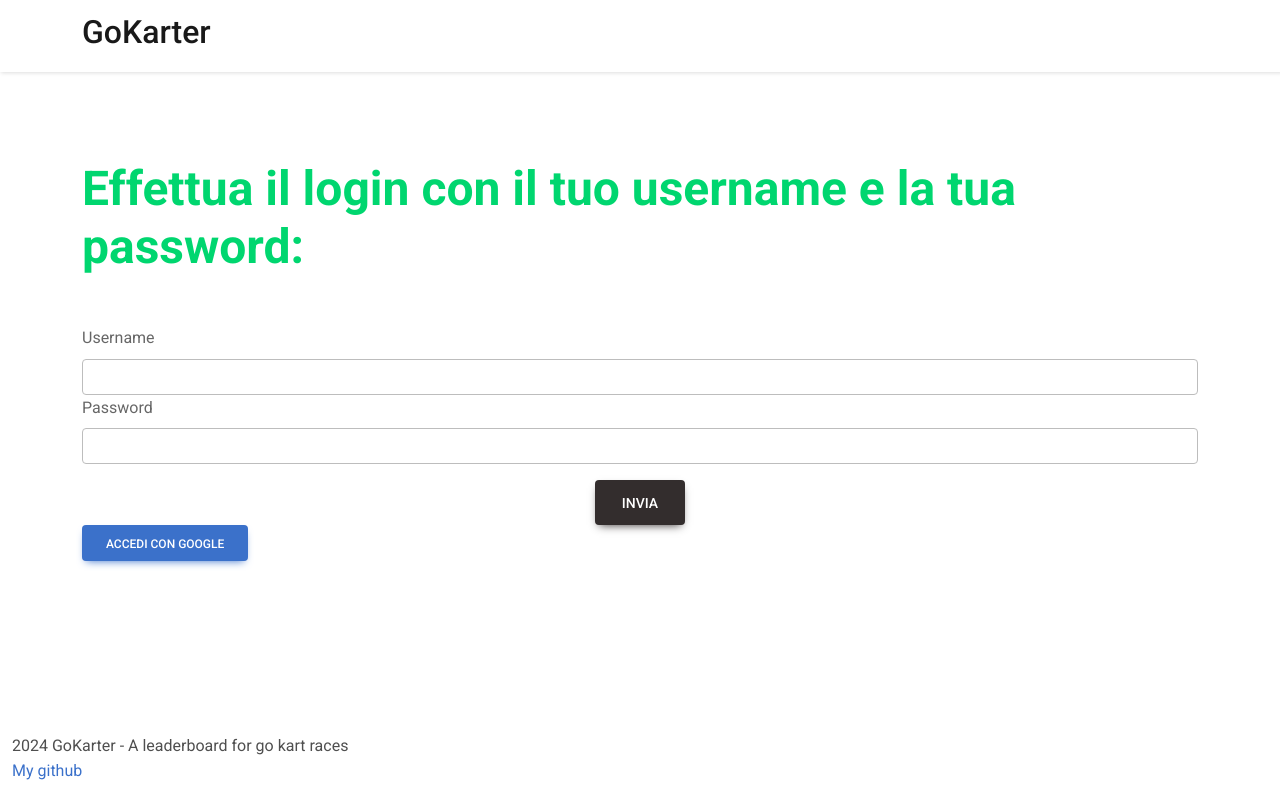
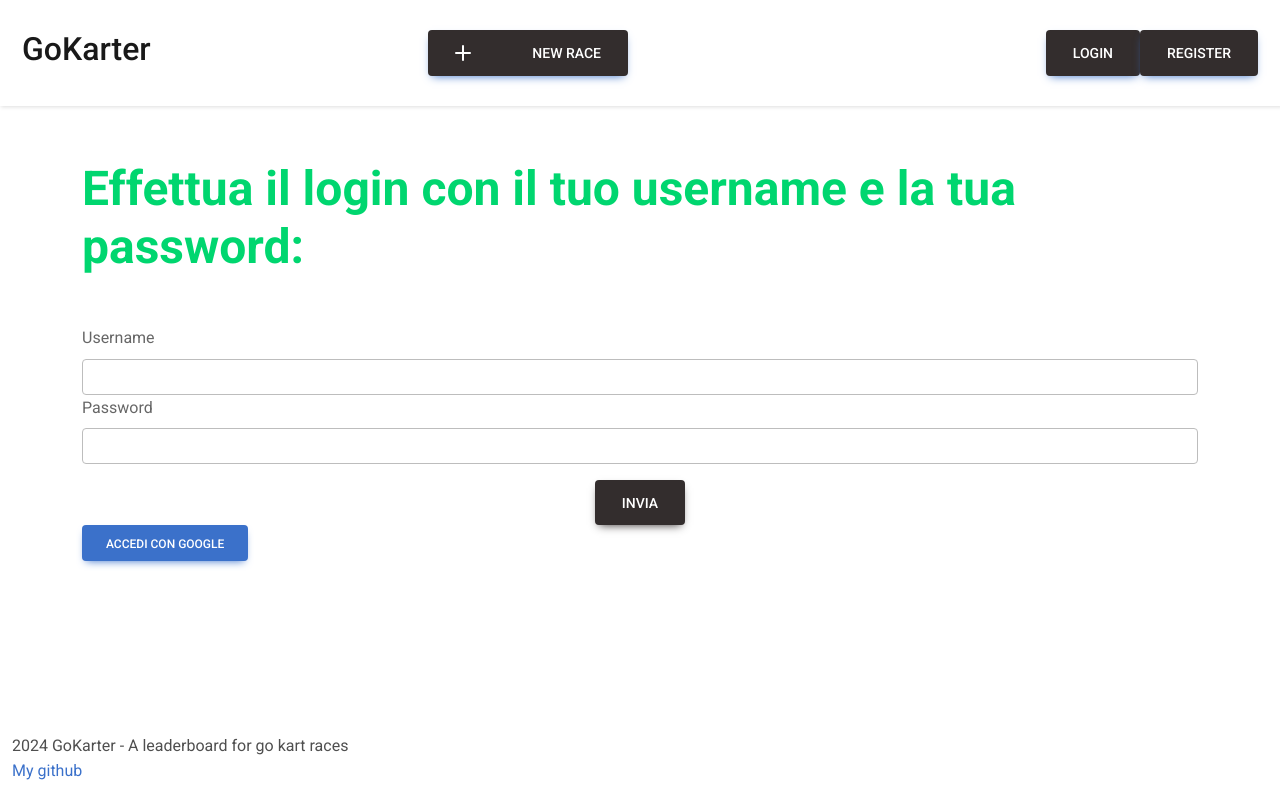
Before and after one commit to LrdVnz/GoKarter, a React (Create React App) app in the folder frontend/: page /login in a window 1280 px wide. Built offline with nearby package versions, Linux system fonts and the light colour scheme.

Commit message:
Nav implementation - user and logout

```diff
--- a/frontend/src/components/login/login.jsx
+++ b/frontend/src/components/login/login.jsx
@@ -33,7 +33,7 @@ export default function Login() {
       const json = await res.json();
       console.log(json);
       const authToken = json.accessToken;
-      const currentUser = JSON.stringify(json.user.name);
+      const currentUser = JSON.stringify(json.user);
       localStorage.setItem("accessToken", authToken);
       localStorage.setItem("currentUser", currentUser);
       navigate("/");
@@ -60,7 +60,7 @@ export default function Login() {
         </Form.Group>
         <Form.Group className="d-flex mt-3 justify-content-center">
           <Button type="submit" size="lg" variant="dark">
-            {" "}
+
             Invia
           </Button>
         </Form.Group>
--- a/frontend/src/components/navbar/NavBar.jsx
+++ b/frontend/src/components/navbar/NavBar.jsx
@@ -2,38 +2,89 @@ import React from "react";
 import { Button, Container, Navbar } from "react-bootstrap";
 import { Link } from "react-router-dom";
 import "./styles.css";
-// import { useEffect, useState } from "react";
+import { useEffect, useState } from "react";
 
 const NavBar = (props) => {
-
-  /* Possible code for user login
-  const [currentAuthor, setCurrentAuthor] = useState();
+  const [currentUser, setCurrentUser] = useState();
   //const [reloadingPage, setReloadingPage] = useContext()
 
   useEffect(() => {
-    setCurrentAuthor(JSON.parse(localStorage.getItem("currentAuthor")));
-    if(reloadingPage === false && currentAuthor !== null ){
+    setCurrentUser(JSON.parse(localStorage.getItem("currentUser")));
+ /*    if(reloadingPage === false && currentUser !== null ){
       setReloadingPage(true);
       window.location.reload()
-    }
+    }  */
   }, []);
+
+
 
   function handleLogout() {
     localStorage.removeItem("accessToken");
-    localStorage.removeItem("currentAuthor");
+    localStorage.removeItem("currentUser");
     //setReloadingPage(false)
     window.location.reload();
-  } */
+  }
 
   return (
-    <Navbar expand="lg" className="blog-navbar p-2" fixed="top">
-      <Container className="justify-content-between">
-          <Navbar.Brand>
-          <h2>GoKarter</h2>
-          </Navbar.Brand>
-
-      </Container>
-    </Navbar>
+    <Navbar expand="lg" className="blog-navbar" fixed="top">
+    <Container className="justify-content-between">
+      <Navbar.Brand as={Link} to="/">
+        <h2>GoKarter</h2>
+      </Navbar.Brand>
+      <Button
+        as={Link}
+        to="/new"
+        className="blog-navbar-add-button bg-dark"
+        size="lg"
+      >
+        <svg
+          xmlns="http://www.w3.org/2000/svg"
+          width="16"
+          height="16"
+          fill="currentColor"
+          className="bi bi-plus-lg"
+          viewBox="0 0 16 16"
+        >
+          <path d="M8 0a1 1 0 0 1 1 1v6h6a1 1 0 1 1 0 2H9v6a1 1 0 1 1-2 0V9H1a1 1 0 0 1 0-2h6V1a1 1 0 0 1 1-1z" />
+        </svg>
+        New Race
+      </Button>
+    </Container>
+    <Container className="justify-content-end">
+      <Navbar.Brand className="d-flex align-items-center">
+        {currentUser && (
+          <>
+            {" "}
+            <p className="fs-5 ms-2 me-2 mb-0">{currentUser.name}</p>
+            <img
+              src={currentUser.avatar}
+              alt=""
+              width="50px"
+              style={{
+                border: "solid 1px",
+                borderRadius: "50%",
+              }}
+            />
+          </>
+        )}
+      </Navbar.Brand>
+      {currentUser == null && (
+        <>
+          <Button as={Link} to="/login" className="bg-dark" size="lg">
+            Login
+          </Button>
+          <Button as={Link} to="/register" className="bg-dark" size="lg">
+            Register
+          </Button>
+        </>
+      )}
+      {currentUser && (
+        <Button onClick={() => handleLogout()} className="bg-dark" size="lg">
+          Logout
+        </Button>
+      )}
+    </Container>
+  </Navbar>
   );
 };
 
```
Also changed, not shown: 2 other files (tests, documents, lock files or other folders).
